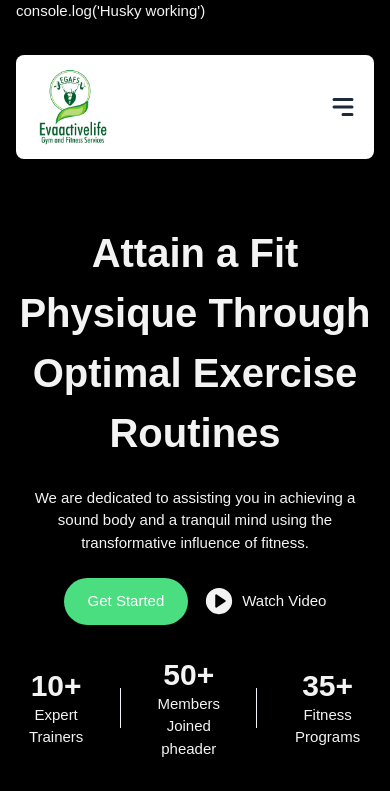
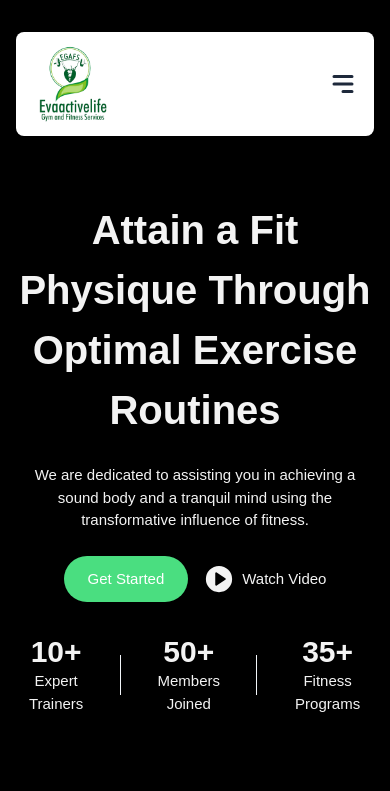
Before and after one commit to paulynson/evaactivelife_gym_and_fitness, a React (Vite) app: page / in a window 390 px wide. Shown: the top 791 px of the page. Built offline with nearby package versions, Linux system fonts and the light colour scheme; the HTML template or start-up script is replaced by a standard one.

Commit message:
Placed the hero section in the right place

```diff
--- a/src/App.jsx
+++ b/src/App.jsx
@@ -1,4 +1,3 @@
-/* eslint-disable react/no-unescaped-entities */
 import "./App.css";
 import { Routes, Route } from "react-router-dom";
 import HomePage from "./features/pages/homePage/HomePage";
@@ -15,7 +14,6 @@ import Videos from "./components/videos/Videos";
 function App() {
   return (
     <>
-      console.log('Husky working')
       <Header />
       <Routes>
         <Route path="/" element={<HomePage />} />
--- a/src/features/pages/homePage/homepage_components/Hero.jsx
+++ b/src/features/pages/homePage/homepage_components/Hero.jsx
@@ -10,8 +10,8 @@ const HeroSection = () => {
           Attain a Fit Physique Through Optimal Exercise Routines
         </h1>
         <p className="py-6 lg:text-left text-center">
-          We are dedicated to assisting you in achieving a sound body and a
-          tranquil mind using the transformative influence of fitness.
+          We are dedicated to assisting you in achieving a sound body and a tranquil mind using the
+          transformative influence of fitness.
         </p>
         <div className="flex gap-4 lg:justify-start justify-center">
           <Link
@@ -24,11 +24,10 @@ const HeroSection = () => {
             href="#/"
             className="flex lg:justify-start justify-center items-center hover:text-green-400"
           >
-            <GoPlay className="text-3xl mr-2" />{" "}
-            <Link to="/videos">Watch Video</Link>
+            <GoPlay className="text-3xl mr-2" /> <Link to="/videos">Watch Video</Link>
           </a>
         </div>
-        <section className="flex items-center lg:justify-start md:justify-center my-8 gap-6 sm-text-center md-text-center">
+        <section className="flex items-center xl:justify-start lg:justify-start md:justify-center justify-center my-8 gap-6 sm-text-center md-text-center">
           <div className="flex flex-col ">
             <span className="text-3xl font-bold">10+</span>
             <span>Expert Trainers</span>
@@ -36,7 +35,7 @@ const HeroSection = () => {
           <div className="w-[1px] h-10 bg-slate-100"></div>
           <div className="flex flex-col ">
             <span className="text-3xl font-bold">50+</span>
-            <span>Members Joined</span>pheader
+            <span>Members Joined</span>
           </div>
           <div className="w-[1px] h-10 bg-slate-100"></div>
           <div className="flex flex-col ">
```
